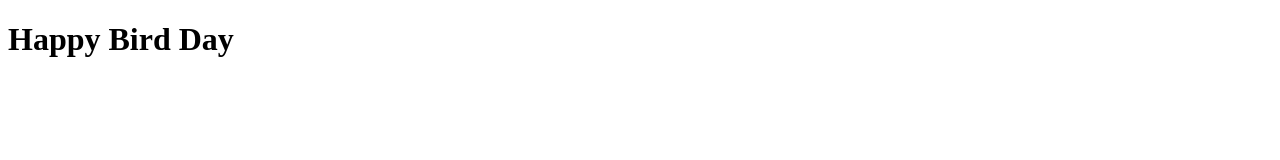
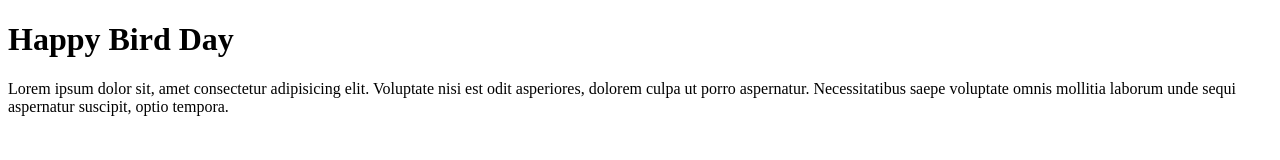
Before and after one commit to RudyHarun99/assignment2-msib7, a plain HTML site: page index.html in a window 1280 px wide. Drawn offline with Linux system fonts and the light colour scheme.

Commit message:
modified index.html

```diff
--- a/index.html
+++ b/index.html
@@ -7,5 +7,8 @@
 </head>
 <body>
   <h1>Happy Bird Day</h1>
+  <div>
+    <p>Lorem ipsum dolor sit, amet consectetur adipisicing elit. Voluptate nisi est odit asperiores, dolorem culpa ut porro aspernatur. Necessitatibus saepe voluptate omnis mollitia laborum unde sequi aspernatur suscipit, optio tempora.</p>
+  </div>
 </body>
 </html>
```
